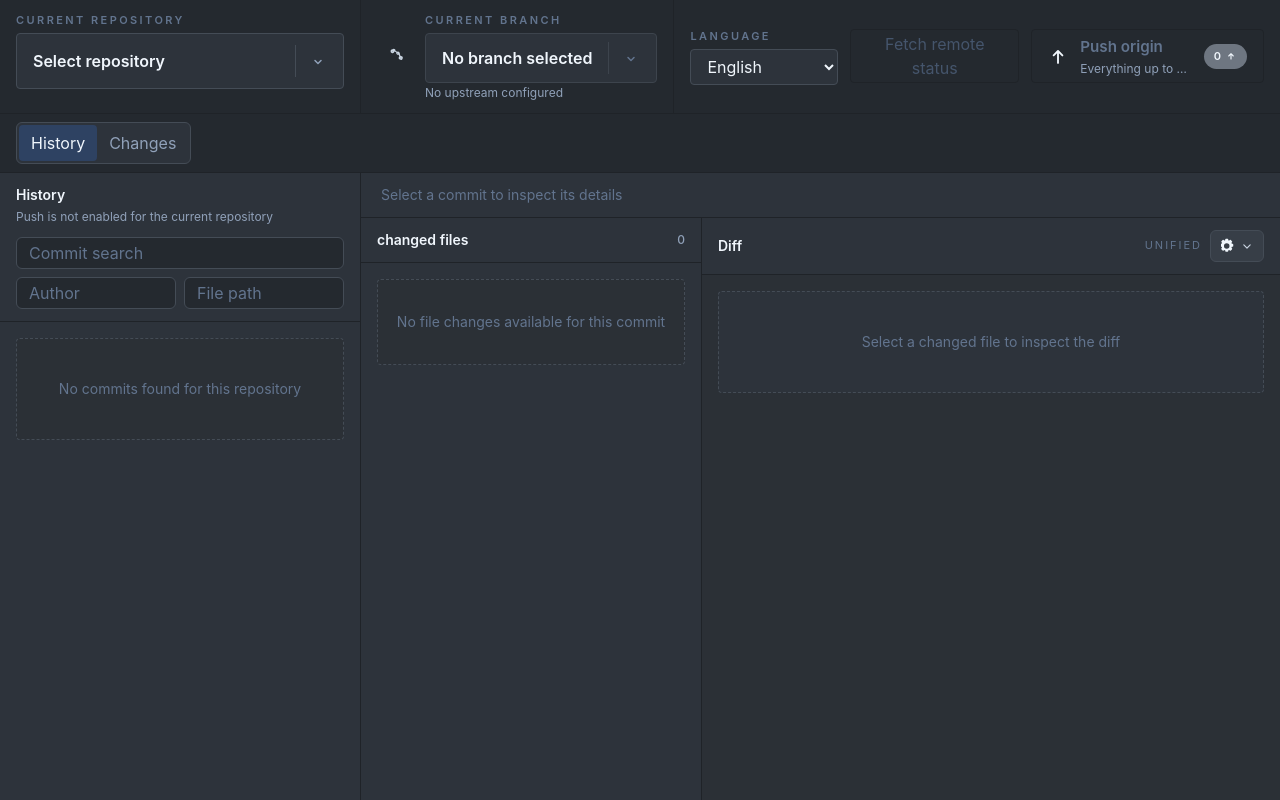
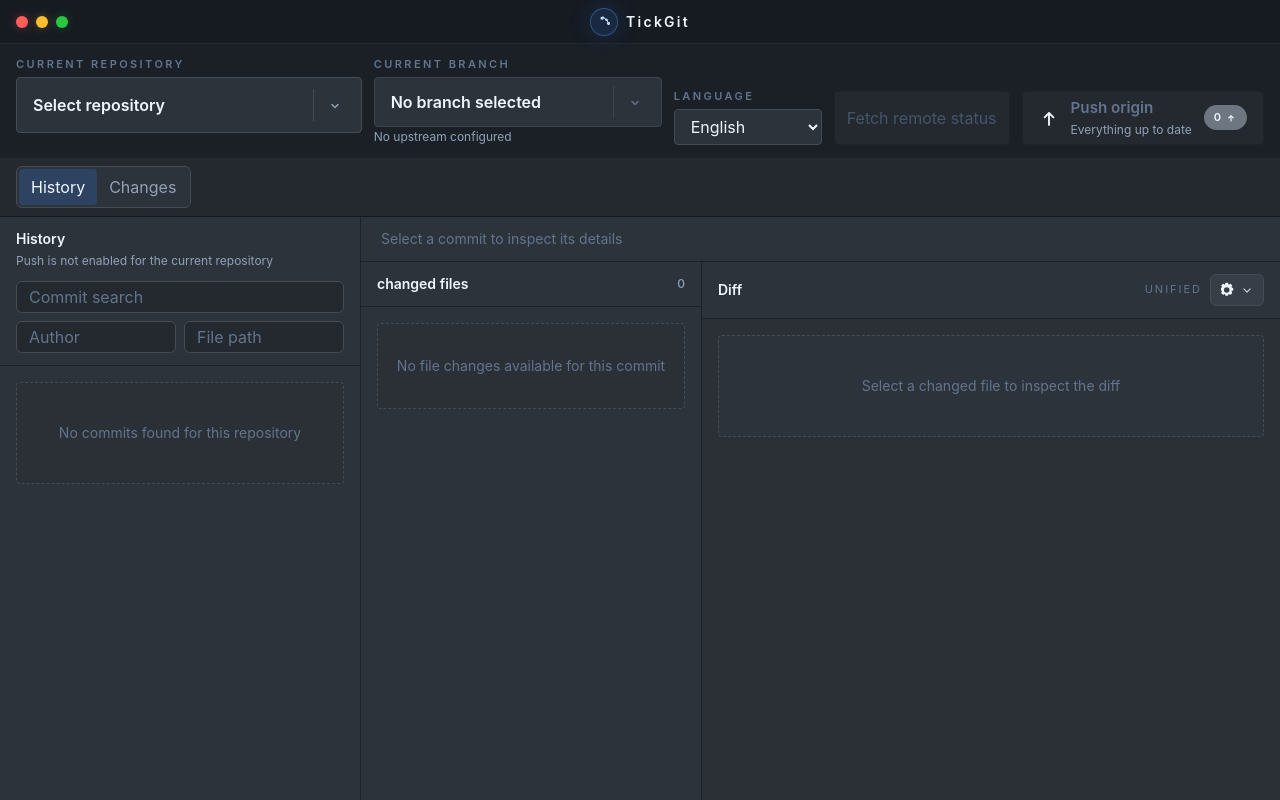
Before and after one commit to RockerHX/TickGit, a SvelteKit app: page / in a window 1280 px wide. Built offline with nearby package versions, Linux system fonts and the light colour scheme.

Commit message:
feat: 重构顶部标题栏与工具栏骨架

```diff
--- a/src/routes/+page.svelte
+++ b/src/routes/+page.svelte
@@ -90,7 +90,6 @@
   } from "$lib/tickgit/workspace";
   import {
     MAX_LEFT_PANE_WIDTH,
-    MIN_BRANCH_PANE_WIDTH,
     MIN_LEFT_PANE_WIDTH,
     RESIZE_DIVIDER_LINE_WIDTH,
   } from "$lib/tickgit/layout";
@@ -163,7 +162,7 @@
   let isPushing = false;
   let switchingBranch = false;
   let managingRepositoryPath: string | null = null;
-  let activeResizeTarget: "header" | "history" | null = null;
+  let activeResizeTarget: "history" | null = null;
   let leftPaneWidth = 360;
 
   let toasts: ToastItem[] = [];
@@ -1236,7 +1235,7 @@
     return Math.min(Math.max(value, MIN_LEFT_PANE_WIDTH), MAX_LEFT_PANE_WIDTH);
   }
 
-  function startLayoutResize(target: "header" | "history", event: MouseEvent) {
+  function startLayoutResize(target: "history", event: MouseEvent) {
     activeResizeTarget = target;
     applyLayoutResize(event.clientX);
   }
@@ -1476,17 +1475,28 @@
 <main
   class="flex h-screen min-h-0 flex-col overflow-hidden bg-[#2b3036] text-slate-200"
 >
-  <header class="shrink-0 border-b border-[#1f2328] bg-[#24292f]">
-    <div
-      class="grid items-stretch"
-      style={`grid-template-columns: minmax(${MIN_LEFT_PANE_WIDTH}px, ${leftPaneWidth}px) ${RESIZE_DIVIDER_LINE_WIDTH}px minmax(${MIN_BRANCH_PANE_WIDTH}px,max-content) auto;`}
-    >
-      <div class="min-w-0 px-4 py-3">
-        <div class="flex items-center gap-3">
-          <div class="min-w-0 flex-1">
-            <div
-              class="mb-1 text-[11px] font-semibold uppercase tracking-[0.22em] text-slate-500"
-            >
+  <header class="shrink-0 border-b border-[#15191f] bg-[#1b2027] shadow-[0_12px_36px_rgba(0,0,0,0.22)]">
+    <div class="relative flex h-11 items-center justify-center border-b border-white/[0.06] bg-[#161b22] px-4">
+      <div class="pointer-events-none absolute left-4 hidden items-center gap-2 sm:flex" aria-hidden="true">
+        <span class="h-3 w-3 rounded-full bg-[#ff5f57] shadow-[0_0_10px_rgba(255,95,87,0.35)]"></span>
+        <span class="h-3 w-3 rounded-full bg-[#ffbd2e] shadow-[0_0_10px_rgba(255,189,46,0.28)]"></span>
+        <span class="h-3 w-3 rounded-full bg-[#28c840] shadow-[0_0_10px_rgba(40,200,64,0.28)]"></span>
+      </div>
+
+      <div class="flex items-center gap-2 text-sm font-semibold tracking-[0.16em] text-[#f0f6fc]">
+        <span class="flex h-7 w-7 items-center justify-center rounded-full border border-[#539bf5]/35 bg-[#347dff]/15 text-[#cae8ff] shadow-[0_0_22px_rgba(52,125,255,0.18)]">
+          <svg viewBox="0 0 16 16" class="h-3.5 w-3.5 fill-current" aria-hidden="true">
+            <path d="M5.75 2a1.75 1.75 0 1 0 1.72 2.06l1.6.64a1.75 1.75 0 0 0 2.16 2.16l.64 1.6a1.75 1.75 0 1 0 1.38-.56 1.73 1.73 0 0 0-.31.03l-.64-1.6a1.75 1.75 0 0 0-2.16-2.16l-1.6-.64A1.75 1.75 0 0 0 5.75 2Zm0 1.5a.25.25 0 1 1 0 .5.25.25 0 0 1 0-.5Zm4.5 2a.25.25 0 1 1 0 .5.25.25 0 0 1 0-.5Zm3 4a.25.25 0 1 1 0 .5.25.25 0 0 1 0-.5Z"></path>
+          </svg>
+        </span>
+        <span>{translate($locale, "app.title")}</span>
+      </div>
+    </div>
+
+    <div class="overflow-x-auto px-4 py-3">
+      <div class="flex min-w-[840px] items-stretch gap-3">
+        <div class="min-w-[280px] flex-[1.2]">
+          <div class="mb-1 text-[11px] font-semibold uppercase tracking-[0.22em] text-slate-500">
             {translate($locale, "repository.current")}
           </div>
           <RepositorySwitcher
@@ -1498,36 +1508,11 @@
             on:relocate={(event) => relocateRepositoryPath(event.detail.path)}
           />
         </div>
-        </div>
-      </div>
-
-      <ResizeHandle
-        active={activeResizeTarget === "header" ||
-          activeResizeTarget === "history"}
-        ariaLabel={translate($locale, "resize.repositoryAndHistory")}
-        on:mousedown={(event) => startLayoutResize("header", event.detail)}
-      />
-
-      <div class="min-w-0 border-r border-[#1f2328] px-4 py-3">
-        <div class="flex items-center gap-3">
-          <div class="flex h-9 w-9 items-center justify-center text-slate-300">
-            <svg
-              viewBox="0 0 16 16"
-              class="h-4.5 w-4.5 fill-current"
-              aria-hidden="true"
-            >
-              <path
-                d="M5.75 2a1.75 1.75 0 1 0 1.72 2.06l1.6.64a1.75 1.75 0 0 0 2.16 2.16l.64 1.6a1.75 1.75 0 1 0 1.38-.56 1.73 1.73 0 0 0-.31.03l-.64-1.6a1.75 1.75 0 0 0-2.16-2.16l-1.6-.64A1.75 1.75 0 0 0 5.75 2Zm0 1.5a.25.25 0 1 1 0 .5.25.25 0 0 1 0-.5Zm4.5 2a.25.25 0 1 1 0 .5.25.25 0 0 1 0-.5Zm3 4a.25.25 0 1 1 0 .5.25.25 0 0 1 0-.5Z"
-              ></path>
-            </svg>
-          </div>
-          <div class="min-w-0 flex-1">
-            <div
-              class="text-[11px] font-semibold uppercase tracking-[0.22em] text-slate-500"
-            >
+
+        <div class="min-w-[240px] flex-1">
+          <div class="mb-1 text-[11px] font-semibold uppercase tracking-[0.22em] text-slate-500">
             {translate($locale, "branch.current")}
           </div>
-            <div class="mt-1">
           <BranchSwitcher
             branches={localBranches}
             currentBranch={branchStatus?.branch ?? null}
@@ -1540,16 +1525,12 @@
             })}
             on:change={(event) => switchBranch(event.detail.branch)}
           />
-            </div>
           <div class="mt-0.5 truncate text-xs text-slate-400">
-              {branchStatus?.upstream ??
-                translate($locale, "branch.noUpstream")}
-            </div>
-          </div>
-        </div>
-      </div>
-
-      <div class="flex items-center gap-3 px-4 py-3">
+            {branchStatus?.upstream ?? translate($locale, "branch.noUpstream")}
+          </div>
+        </div>
+
+        <div class="flex min-w-[420px] items-end gap-3">
           <LanguageSwitcher />
           <button
             class="flex h-[54px] items-center justify-center rounded-sm border border-[#1f2328] bg-[#24292f] px-3 text-xs font-semibold text-slate-300 transition hover:bg-[#2d333b] hover:text-[#f0f6fc] disabled:cursor-not-allowed disabled:text-slate-600"
@@ -1618,6 +1599,7 @@
           </button>
         </div>
       </div>
+    </div>
 
     {#if branchStatus && !branchStatus.pushAvailable}
       {#if branchStatus.behindCount > 0}
@@ -1794,8 +1776,7 @@
       />
 
       <ResizeHandle
-        active={activeResizeTarget === "header" ||
-          activeResizeTarget === "history"}
+        active={activeResizeTarget === "history"}
         ariaLabel={translate($locale, "resize.historyAndDetails")}
         on:mousedown={(event) => startLayoutResize("history", event.detail)}
       />
```
Lines whose indentation alone changed are shown as unchanged.
